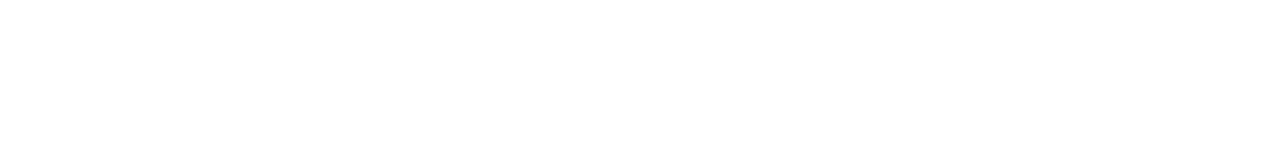
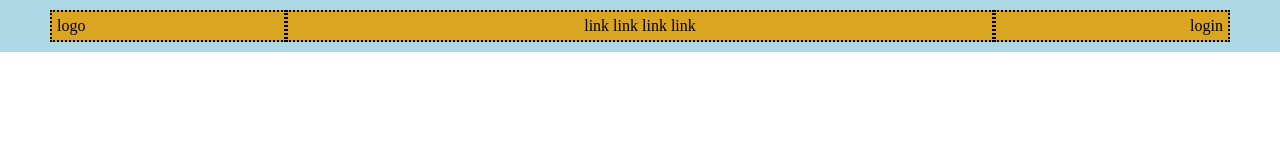
Before and after one commit to MarilisaMoio/htmlcss-struttura-discord, a plain HTML site: page index.html in a window 1280 px wide. Drawn offline with Linux system fonts and the light colour scheme.

Commit message:
feat: add menu

```diff
--- a/index.html
+++ b/index.html
@@ -3,9 +3,18 @@
 <head>
     <meta charset="UTF-8">
     <meta name="viewport" content="width=device-width, initial-scale=1.0">
+    <link rel="stylesheet" href="style.css">
     <title>Booscord</title>
 </head>
 <body>
-
+    <header>
+        <section class="menu">
+            <div class="container1180 flex">
+                <div class="logo">logo</div>
+                <nav>link link link link</nav>
+                <div class="login">login</div>
+            </div>
+        </section>
+    </header>
 </body>
 </html>
--- a/style.css
+++ b/style.css
@@ -1,8 +1,58 @@
 /*-------
 RESET
 -------*/
-* {
+*{
     margin: 0;
     padding: 0;
     box-sizing: border-box;
 }
+
+/*-------
+DEBUG
+-------*/
+.flex > *{
+    border: 2px dotted black;
+}
+
+/*-------
+GENERAL
+-------*/
+.flex{
+    display: flex;
+    justify-content: center;
+}
+
+.container1180{
+    max-width: 1180px;
+}
+
+/*-------
+HEADER
+-------*/
+.menu{
+    background-color: #ADD8E6;
+    padding-top: 10px;
+    padding-bottom: 10px;
+}
+
+header .container1180.flex {
+    margin: 0px auto;
+}
+
+.menu > .container1180.flex > *{
+    background-color: #DAA520;
+    padding: 5px;
+}
+
+.login, .logo{
+    width: 20%
+}
+
+nav{
+    width: 60%;
+    text-align: center;
+}
+
+.login{
+    text-align: end;
+}
```
